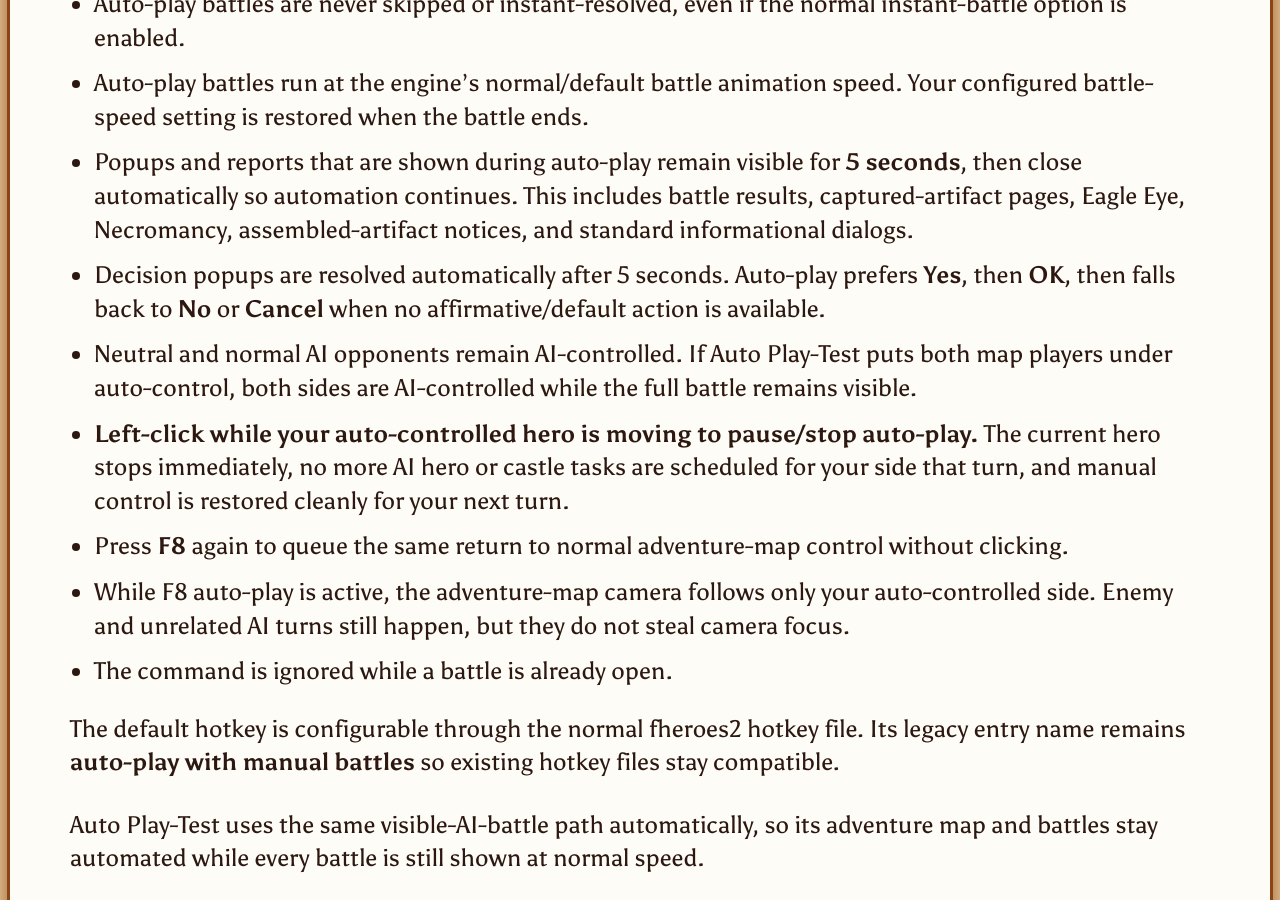
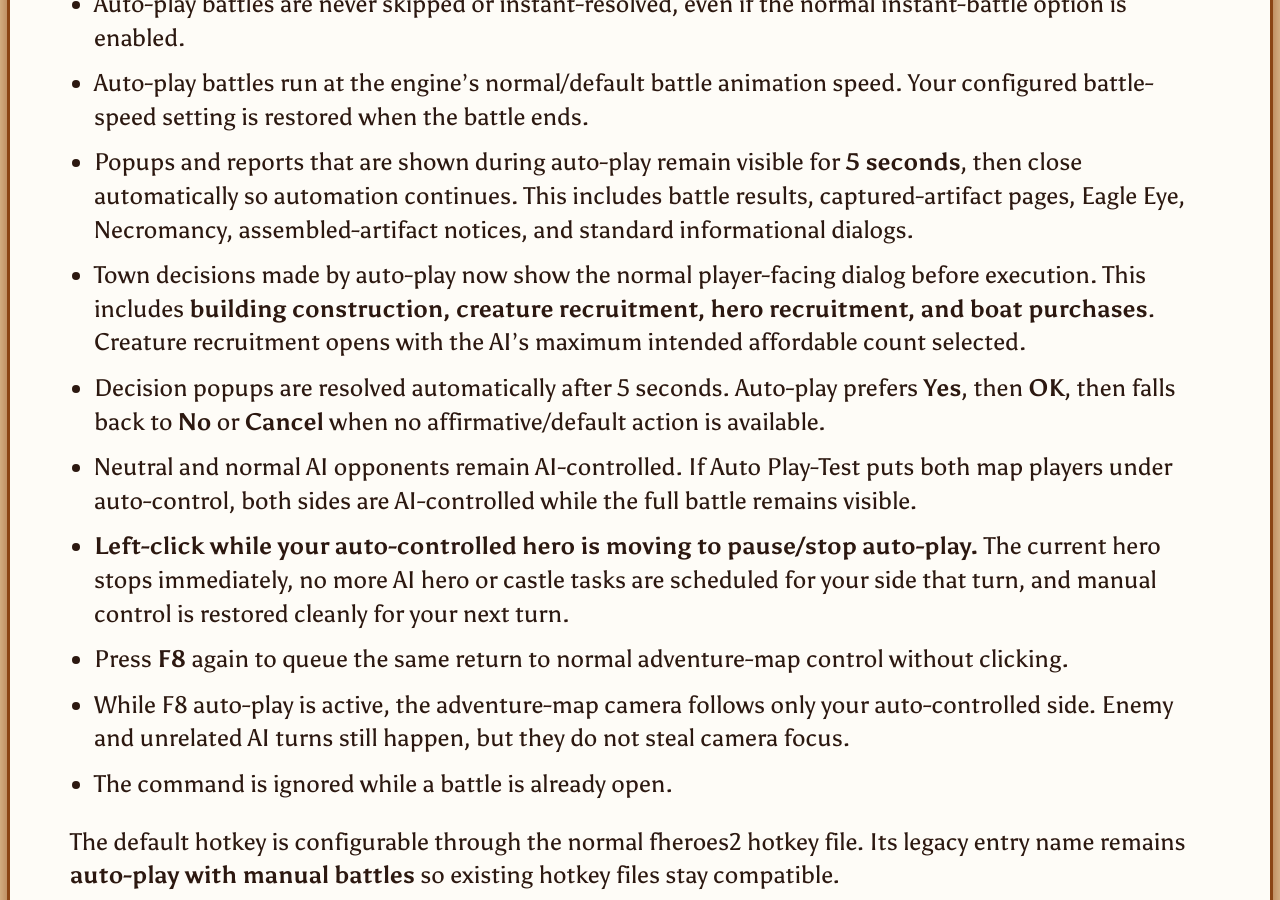
Before and after one commit to MattKoRn/fheroes2, a Jekyll site: the page built from docs/AUTO_PLAY_MANUAL_BATTLES_CHEAT.md, in a window 1280 px wide and 900 px high, scrolled down 859 px. Built offline with Jekyll 4.4.1, drawn with Linux system fonts in a browser that asks for light colours; our own code applies the rules of GitHub Pages for plain Markdown files.

Commit message:
Document auto-play town choice dialogs

```diff
--- a/docs/AUTO_PLAY_MANUAL_BATTLES_CHEAT.md
+++ b/docs/AUTO_PLAY_MANUAL_BATTLES_CHEAT.md
@@ -12,6 +12,7 @@ While an adventure map is active, press **F8**.
 - Auto-play battles are never skipped or instant-resolved, even if the normal instant-battle option is enabled.
 - Auto-play battles run at the engine's normal/default battle animation speed. Your configured battle-speed setting is restored when the battle ends.
 - Popups and reports that are shown during auto-play remain visible for **5 seconds**, then close automatically so automation continues. This includes battle results, captured-artifact pages, Eagle Eye, Necromancy, assembled-artifact notices, and standard informational dialogs.
+- Town decisions made by auto-play now show the normal player-facing dialog before execution. This includes **building construction, creature recruitment, hero recruitment, and boat purchases**. Creature recruitment opens with the AI's maximum intended affordable count selected.
 - Decision popups are resolved automatically after 5 seconds. Auto-play prefers **Yes**, then **OK**, then falls back to **No** or **Cancel** when no affirmative/default action is available.
 - Neutral and normal AI opponents remain AI-controlled. If Auto Play-Test puts both map players under auto-control, both sides are AI-controlled while the full battle remains visible.
 - **Left-click while your auto-controlled hero is moving to pause/stop auto-play.** The current hero stops immediately, no more AI hero or castle tasks are scheduled for your side that turn, and manual control is restored cleanly for your next turn.
```
